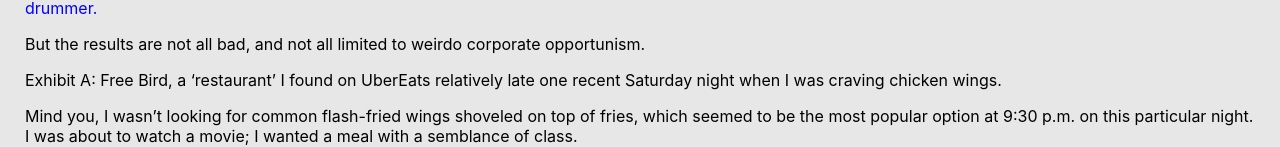
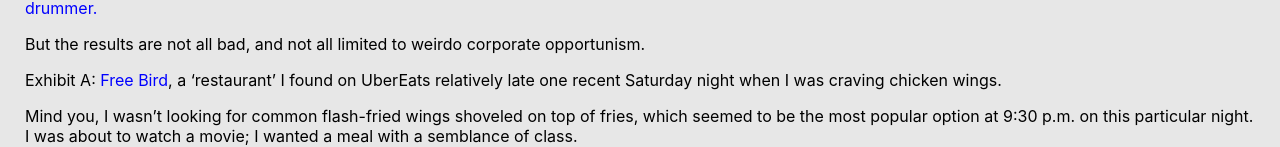
Before and after one commit to multibdoyle/nyc-diary, a React (Create React App) app: page /ghost-kitchens in a window 1280 px wide. Shown: the part 672-819 px from the top of the page. Built offline with nearby package versions, Linux system fonts and the light colour scheme.

Commit message:
added free bird link

```diff
--- a/src/Components/Posts/GhostKitchens.jsx
+++ b/src/Components/Posts/GhostKitchens.jsx
@@ -31,7 +31,7 @@ class GhostKitchensPost extends React.Component
    <p>Ghost kitchens were buzzing even <a href='https://www.restaurantdive.com/news/why-ghost-restaurants-are-changing-the-delivery-game/546624/' target='blank' style={{color:'blue',fontSize:16}}>before quarantine</a>, as restaurateurs pored through UberEats search data to cook up delivery-only sub-brands catered to a neighborhood’s particular tastes. As ‘delivery-only’ has become a needless qualifier for restaurants in 2020, a natural consequence has been more companies licensing specific segments of their menus - or entirely new concepts - as their own option on delivery apps. </p>
    <p>Even Chuck E. Cheese got in on the ghost kitchen game, registering a Philadelphia pizza delivery company under the brand name of <a href="https://www.reddit.com/r/philadelphia/comments/g3xkfl/tried_to_support_local_business_via_grubhub/" target="_blank" style={{color: 'blue',fontSize:16}}> Chuck's Italian chef rock drummer.</a></p>
    <p>But the results are not all bad, and not all limited to weirdo corporate opportunism. </p>
-  <p>Exhibit A: Free Bird, a ‘restaurant’ I found on UberEats relatively late one recent Saturday night when I was craving chicken wings. </p>
+  <p>Exhibit A: <a href=' https://www.ubereats.com/new-york/food-delivery/free-bird/_FmbJobeQhOrXuSGOKvWiw' target='blank' style={{color:'blue', fontSize: 16}}>Free Bird</a>, a ‘restaurant’ I found on UberEats relatively late one recent Saturday night when I was craving chicken wings. </p>
   <p>Mind you, I wasn’t looking for common flash-fried wings shoveled on top of fries, which seemed to be the most popular option at 9:30 p.m. on this particular night. I was about to watch a movie; I wanted a meal with a semblance of class. </p>
   <p>Free Bird right away caught my eye with a hero image of multi-colored wings - ranging from frosted white to angry red to pickled green. Clicking further, I was impressed to see Truffle Mac and Cheese and Seven Spiced Edamame on the menu, in addition to mixed wing sets.  </p>
   <p>I took the opportunity to veer away from traditional buffalo, and got myself an 8-pack of blue cheese white truffle wings, a highlighted menu item which arrived crisp, juicy, and coated with that blue-cheese-white-truffle goodness I never knew I needed. </p>
```
